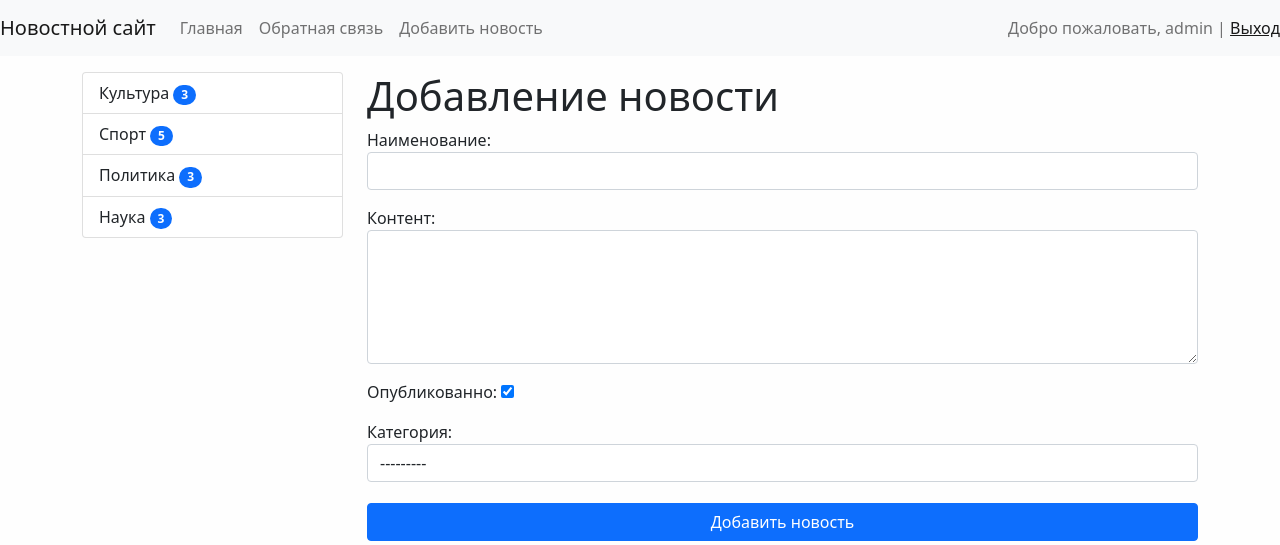
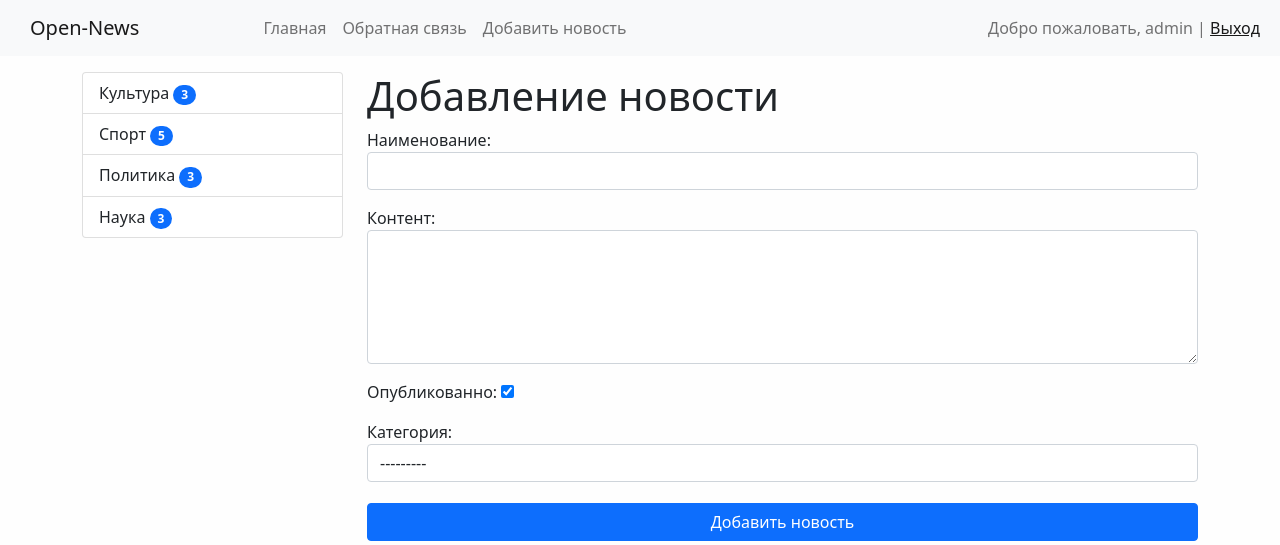
Before and after one commit to lolevan/open-news, a Django app: page /news/add-news/ in a window 1280 px wide. Shown: the top 545 px of the page. Run offline with Django 4.2, Linux system fonts and the light colour scheme; a user stored in the database is signed in; data comes from the database, SQL or seed files in the repository; both versions use the stored data as it was after the commit; some libraries are stand-ins or nearby versions.

Commit message:
Corrected css

```diff
--- a/templates/inc/_nav.html
+++ b/templates/inc/_nav.html
@@ -1,5 +1,5 @@
 <nav class="navbar navbar-expand-lg navbar-light bg-light">
-    <a class="navbar-brand" href="{% url 'home' %}">Новостной сайт</a>
+    <a style="padding-right: 100px; padding-left: 30px;" class="navbar-brand" href="{% url 'home' %}">Open-News</a>
     <button class="navbar-toggler" type="button" data-toggle="collapse" data-target="#navbarSupportedContent"
             aria-controls="navbarSupportedContent" aria-expanded="false" aria-label="Toggle navigation">
         <span class="navbar-toggler-icon"></span>
@@ -15,9 +15,9 @@
         </ul>
         <span class="navbar-text position-absolute text-opacity-25 end-0">
         {% if request.user.is_authenticated %}
-            Добро пожаловать, {{ user.username }} | <a href="{% url 'logout' %}">Выход</a>
+            Добро пожаловать, {{ user.username }} | <a style="padding-right: 20px;" href="{% url 'logout' %}">Выход</a>
         {% else %}
-            <a href="{% url 'register' %}">Register</a> | <a href="{% url 'login' %}">Login</a>
+            <a href="{% url 'register' %}">Register</a> | <a style="padding-right: 20px;" href="{% url 'login' %}">Login</a>
         {% endif %}
         </span>
     </div>
```
Also changed, not shown: db.sqlite3.
